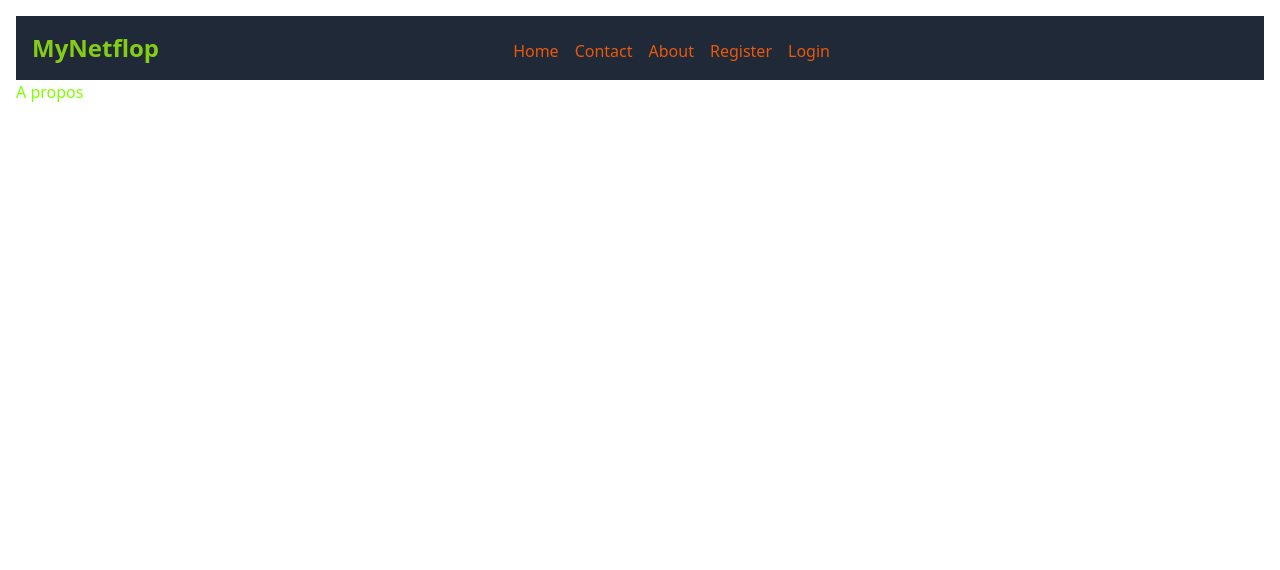
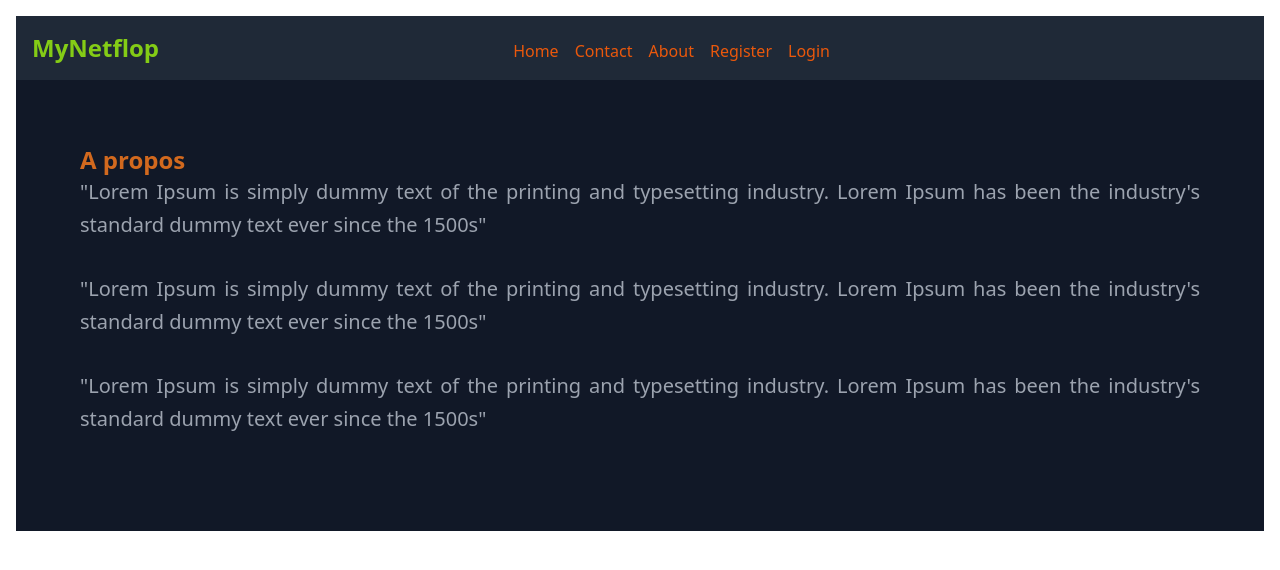
Before and after one commit to wladislasGorka/netflop, a React (Create React App) app: page /About in a window 1280 px wide. Shown: the top 570 px of the page. Built offline with nearby package versions, Linux system fonts and the light colour scheme; no server answers.

Commit message:
tentative emailjs

```diff
--- a/package.json
+++ b/package.json
@@ -3,6 +3,7 @@
   "version": "0.1.0",
   "private": true,
   "dependencies": {
+    "@emailjs/browser": "^4.4.1",
     "@testing-library/jest-dom": "^5.11.4",
     "@testing-library/react": "^11.1.0",
     "@testing-library/user-event": "^12.1.10",
--- a/src/components/About.js
+++ b/src/components/About.js
@@ -3,8 +3,17 @@ import React from 'react';
 
 function About (){
     return (
-        <div>
-            <h3>A propos</h3>
+        <div className="bg-gray-900 p-16">
+            <h1 className='text-2xl font-bold'>A propos</h1>
+            <h2 className="mb-8 text-xl text-gray-400 leading-relaxed text-justify">
+            "Lorem Ipsum is simply dummy text of the printing and typesetting industry. Lorem Ipsum has been the industry's standard dummy text ever since the 1500s"
+            </h2>
+            <h2 className="mb-8 text-xl text-gray-400 leading-relaxed text-justify">
+            "Lorem Ipsum is simply dummy text of the printing and typesetting industry. Lorem Ipsum has been the industry's standard dummy text ever since the 1500s"
+            </h2>
+            <h2 className="mb-8 text-xl text-gray-400 leading-relaxed text-justify">
+            "Lorem Ipsum is simply dummy text of the printing and typesetting industry. Lorem Ipsum has been the industry's standard dummy text ever since the 1500s"
+            </h2>
         </div>
     )
 };
--- a/src/components/Contact.js
+++ b/src/components/Contact.js
@@ -1,5 +1,6 @@
 import React from 'react';
 import MyForm from './MyForm';
+import emailjs from '@emailjs/browser';
 
 function Contact(){
     const fields = [
@@ -9,7 +10,25 @@ function Contact(){
 
         const handleSubmit = (formData) => {
              console.log('Form Data:', formData);
-            };
+
+             emailjs.init({
+                publicKey: "DpYHXZu_9v4J3Tj1l",
+              });
+
+             emailjs
+             .sendForm('service_1m3vpfn', 'template_ay1dm7k', formData, {
+               publicKey: 'DpYHXZu_9v4J3Tj1l',
+             })
+             .then(
+               () => {
+                 console.log('SUCCESS!');
+               },
+               (error) => {
+                 console.log('FAILED...', error.text);
+               },
+             );
+        };
+
         return (
             <div className="bg-gray-900 py-16">
             <div className="container mx-auto px-4"></div>
```
Also changed, not shown: 2 other files (tests, documents, lock files or other folders).
